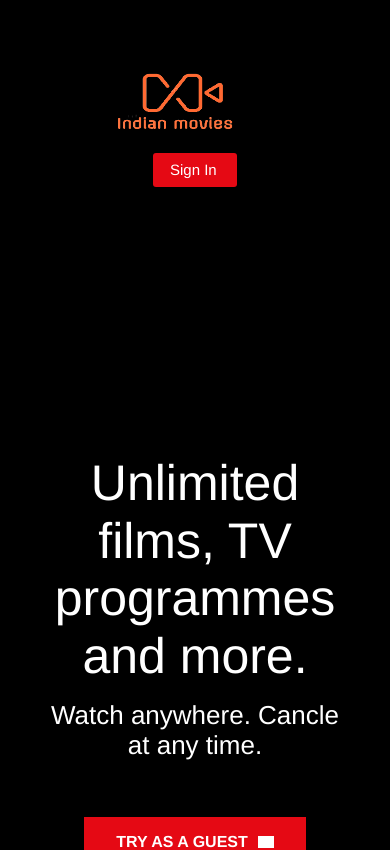
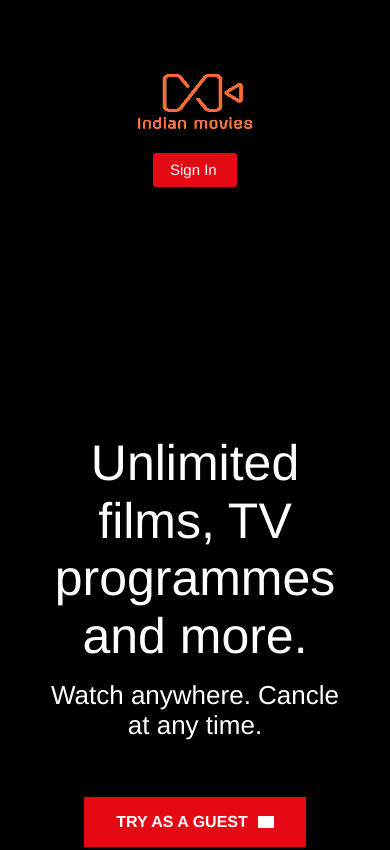
Before and after one commit to Prerna2502/Prerna2502.github.io, a React (Create React App) app: page / in a window 390 px wide. Shown: the top 850 px of the page. Built offline with nearby package versions, Linux system fonts and the light colour scheme; no server answers; grey boxes are pictures that could not be loaded.

Commit message:
improved-mobile-responsiveness

```diff
--- a/src/compoments/card/styles/card.js
+++ b/src/compoments/card/styles/card.js
@@ -85,9 +85,12 @@ export const Link = styled.a`
 export const Entities = styled.div`
   display: flex;
   flex-direction: row;
+
   @media (max-width: 1000px) {
     overflow-x: auto;
     overflow-y: hidden;
+    margin-right:20px;
+    margin-left:20px;
   }
 `;
 
--- a/src/compoments/header/styles/header.js
+++ b/src/compoments/header/styles/header.js
@@ -39,7 +39,7 @@ export const Container = styled.div`
         flex-direction: column;
         justify-content: center;
         margin-top: 70px;
-        margin-bottom: 120px;
+        margin-bottom: 100px;
     }
 `;
 
@@ -107,7 +107,6 @@ export const Dropdown = styled.div`
 export const Logo = styled.img`
     height: 100px;
     width: 150px;
-    margin-right: 40px;
     filter: brightness(150%);
 
     @media(min-width: 1449px){
```
